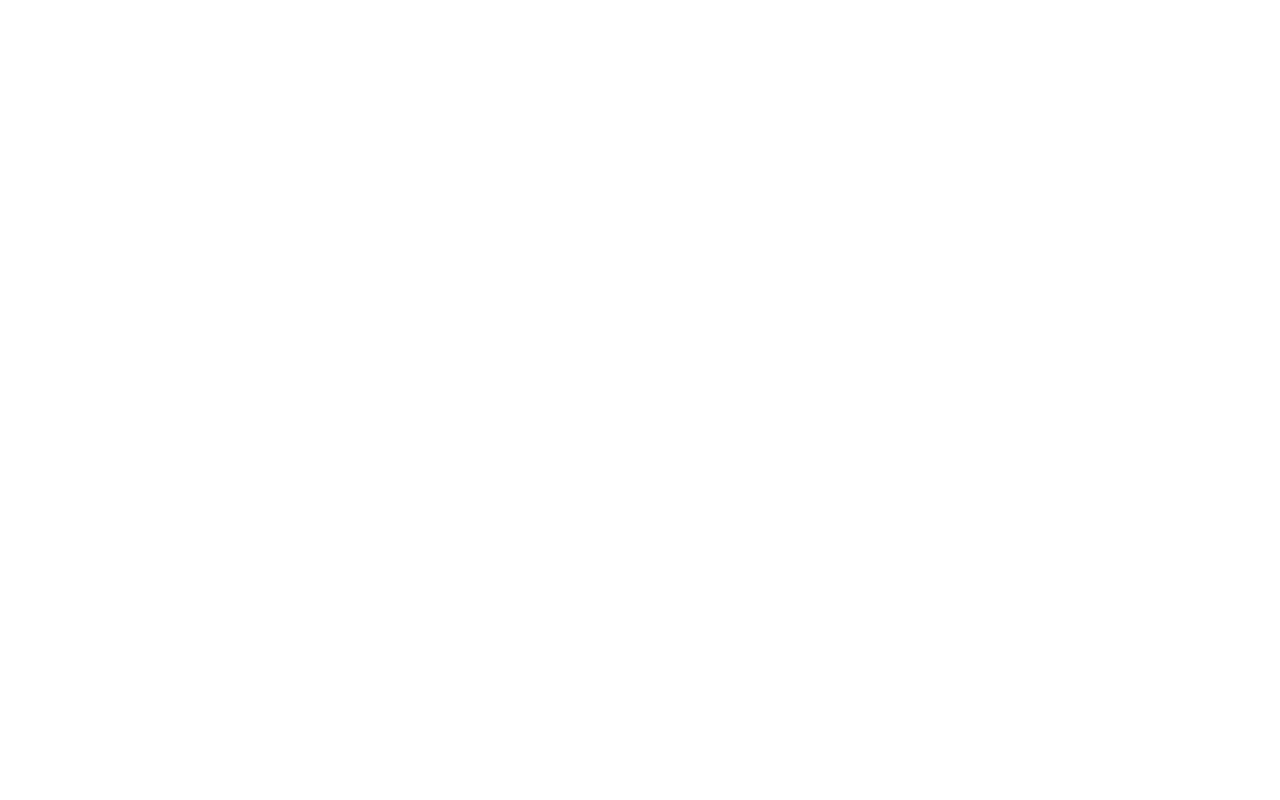
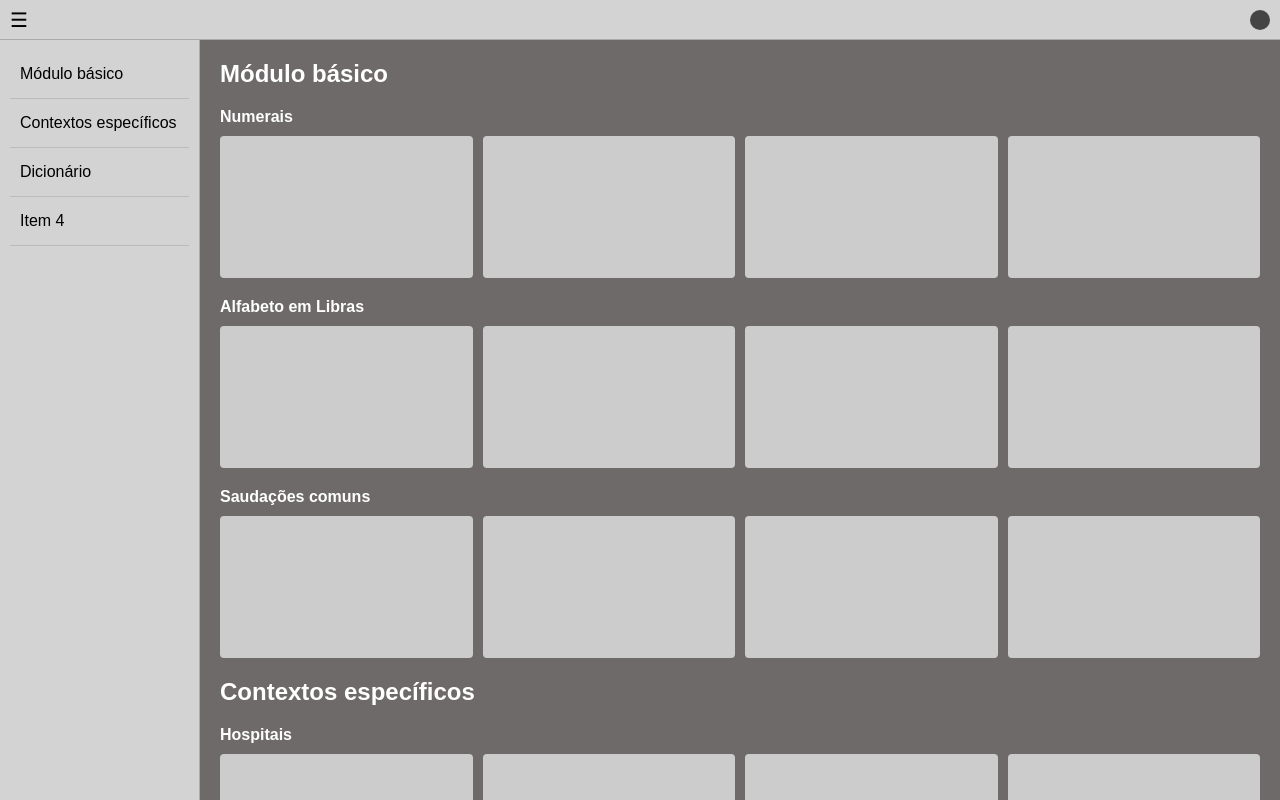
Before and after one commit to jvgfons/Alydras, a website: page dashboard.html in a window 1280 px wide. Drawn offline with Linux system fonts and the light colour scheme.

Commit message:
Atualização da Dashboard

```diff
--- a/dashboard.html
+++ b/dashboard.html
@@ -1,11 +1,101 @@
 <!DOCTYPE html>
-<html lang="en">
+<html lang="pt-BR">
 <head>
-    <meta charset="UTF-8">
-    <meta name="viewport" content="width=device-width, initial-scale=1.0">
-    <title>Document</title>
+  <meta charset="UTF-8">
+  <meta name="viewport" content="width=device-width, initial-scale=1.0">
+  <title>Alydras - Dashboard</title>
+  <link rel="stylesheet" href="src/styledash.css" />
 </head>
 <body>
 
+  <!-- Topbar -->
+  <div class="topbar">
+    <div class="menu-icon">&#9776;</div>
+    <div class="circle"></div>
+  </div>
+
+  <!-- Conteúdo abaixo da topbar -->
+  <div class="page-content">
+
+    <!-- Sidebar -->
+    <div class="sidebar">
+      <div class="menu-item">Módulo básico</div>
+      <div class="menu-item">Contextos específicos</div>
+      <div class="menu-item">Dicionário</div>
+      <div class="menu-item">Item 4</div>
+    </div>
+
+    <!-- Área principal -->
+    <div class="main-container">
+        <div class="content">
+
+          <!-- Módulo básico -->
+          <h1>Módulo básico</h1>
+
+          <h2>Numerais</h2>
+          <div class="image-grid">
+            <div class="image-box"></div>
+            <div class="image-box"></div>
+            <div class="image-box"></div>
+            <div class="image-box"></div>
+          </div>
+
+          <h2>Alfabeto em Libras</h2>
+          <div class="image-grid">
+            <div class="image-box"></div>
+            <div class="image-box"></div>
+            <div class="image-box"></div>
+            <div class="image-box"></div>
+          </div>
+
+          <h2>Saudações comuns</h2>
+          <div class="image-grid">
+            <div class="image-box"></div>
+            <div class="image-box"></div>
+            <div class="image-box"></div>
+            <div class="image-box"></div>
+          </div>
+
+          <!-- Contextos específicos -->
+          <h1>Contextos específicos</h1>
+
+          <h2>Hospitais</h2>
+          <div class="image-grid">
+            <div class="image-box"></div>
+            <div class="image-box"></div>
+            <div class="image-box"></div>
+            <div class="image-box"></div>
+          </div>
+
+          <h2>Atendimento</h2>
+          <div class="image-grid">
+            <div class="image-box"></div>
+            <div class="image-box"></div>
+            <div class="image-box"></div>
+            <div class="image-box"></div>
+          </div>
+
+          <!-- Dicionário -->
+          <h1>Dicionário</h1>
+
+          <h2>Letra A</h2>
+          <div class="image-grid">
+            <div class="image-box"></div>
+            <div class="image-box"></div>
+            <div class="image-box"></div>
+            <div class="image-box"></div>
+          </div>
+
+          <h2>Letra B</h2>
+          <div class="image-grid">
+            <div class="image-box"></div>
+            <div class="image-box"></div>
+            <div class="image-box"></div>
+            <div class="image-box"></div>
+          </div>
+
+        </div>
+      </div>
+
 </body>
 </html>
--- /dev/null
+++ b/src/styledash.css
@@ -0,0 +1,116 @@
+:root {
+  --topbar-height: 40px;
+}
+
+* {
+  box-sizing: border-box;
+  margin: 0;
+  padding: 0;
+}
+
+body {
+  font-family: Arial, sans-serif;
+  margin: 0;
+  padding: 0;
+  display: flex;
+  flex-direction: column;
+  height: 100vh;
+  background-color: #f0f0f0;
+}
+
+/* Topbar fixa no topo */
+.topbar {
+  position: fixed;
+  top: 0;
+  left: 0;
+  right: 0;
+  height: var(--topbar-height);
+  background-color: #d3d3d3;
+  display: flex;
+  justify-content: space-between;
+  align-items: center;
+  padding: 0 10px;
+  border-bottom: 1px solid #aaa;
+  z-index: 1000;
+}
+
+/* Wrapper do conteúdo abaixo da topbar */
+.page-content {
+  display: flex;
+  flex: 1;
+  margin-top: var(--topbar-height);
+  height: calc(100vh - var(--topbar-height));
+  overflow: hidden;
+}
+
+/* Sidebar */
+.sidebar {
+  width: 200px;
+  background-color: #d3d3d3;
+  padding: 10px;
+  display: flex;
+  flex-direction: column;
+  border-right: 1px solid #aaa;
+  height: 100%;
+  overflow-y: auto;
+}
+
+.menu-item {
+  padding: 15px 10px;
+  border-bottom: 1px solid #bbb;
+  cursor: pointer;
+}
+
+/* Área principal */
+.main-container {
+  flex: 1;
+  display: flex;
+  flex-direction: column;
+  overflow: hidden;
+}
+
+/* Conteúdo scrollável */
+.content {
+  background-color: #6e6a6a;
+  color: white;
+  padding: 20px;
+  flex: 1;
+  overflow-y: auto;
+}
+
+h1 {
+  font-size: 24px;
+  margin-bottom: 20px;
+}
+
+h2 {
+  font-size: 16px;
+  margin: 20px 0 10px;
+}
+
+.image-grid {
+  display: flex;
+  flex-wrap: wrap;
+  gap: 10px;
+  margin-bottom: 20px;
+}
+
+.image-box {
+  background-color: #ccc;
+  width: calc(25% - 7.5px); /* 4 por linha */
+  aspect-ratio: 16 / 9;
+  border-radius: 4px;
+}
+
+/* Ícones */
+.menu-icon {
+  font-size: 20px;
+  cursor: pointer;
+}
+
+.circle {
+  width: 20px;
+  height: 20px;
+  background-color: #444;
+  border-radius: 50%;
+}
```
Also changed, not shown: index.html (line endings or trailing spaces).
